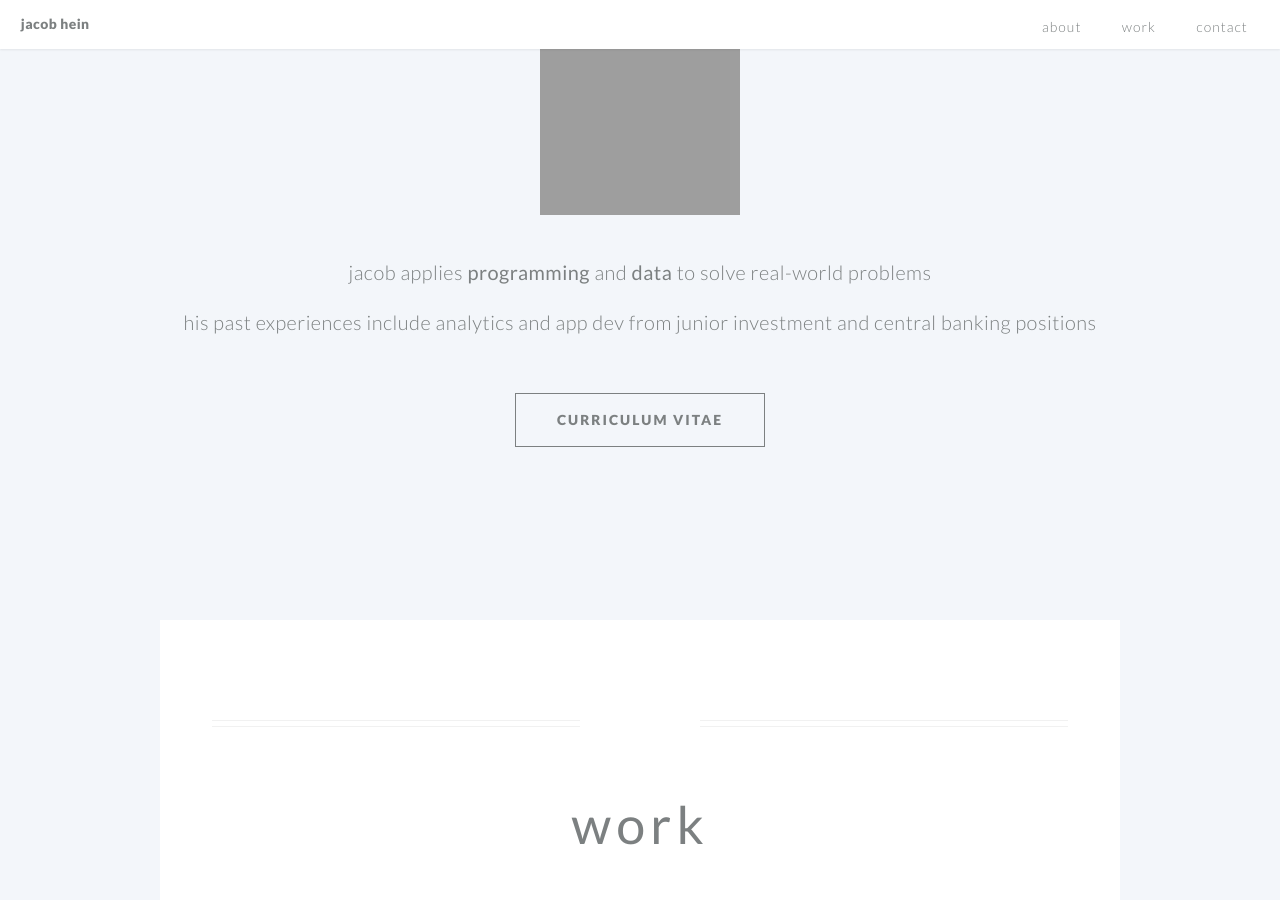
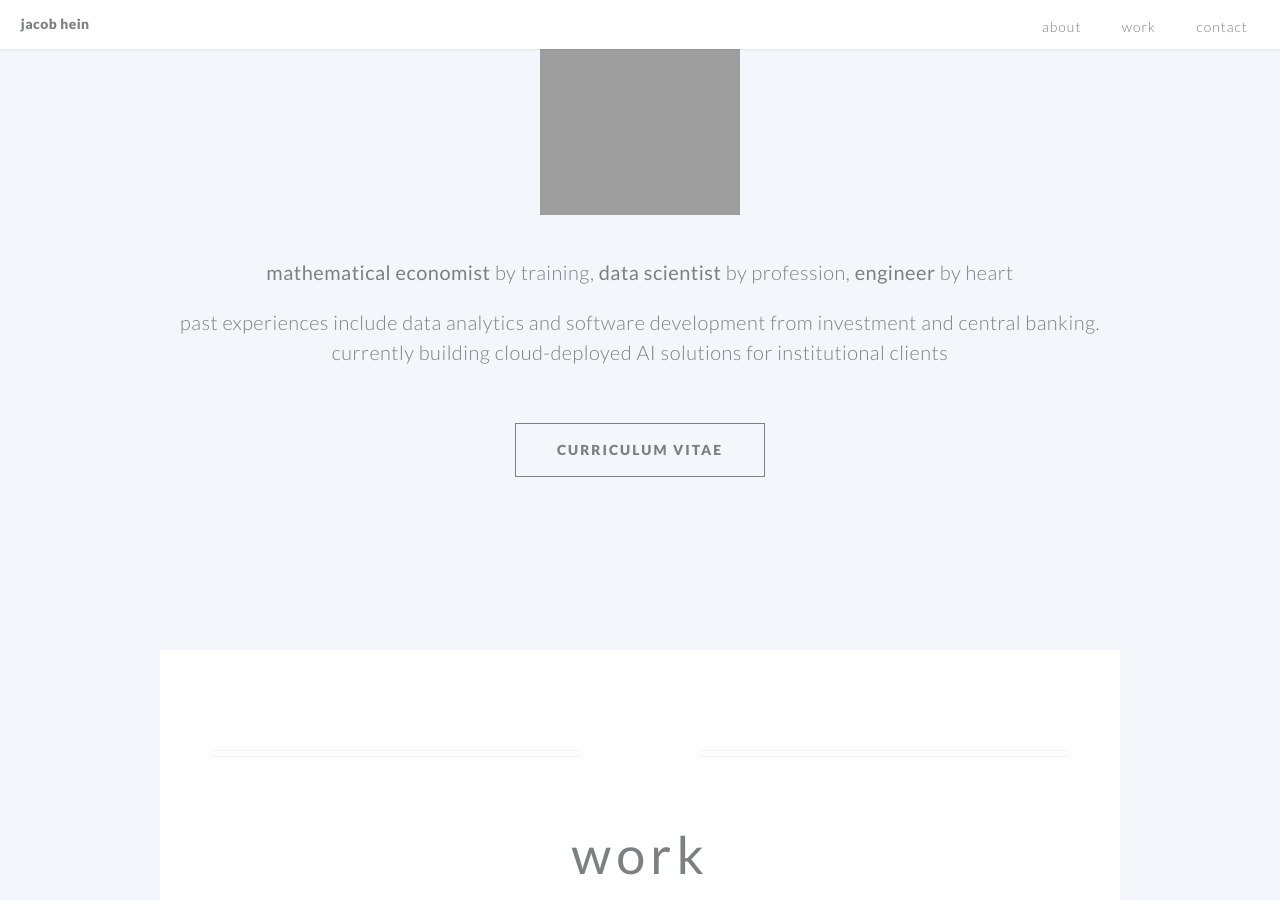
Before and after one commit to jacob-hein/jacobhein.com, a Jekyll site: the page built from index.md, in a window 1280 px wide and 900 px high, scrolled down 854 px. Built offline with Jekyll 4.4.1, drawn with Linux system fonts in a browser that asks for light colours; some of the changed text lies outside the part shown; grey boxes are pictures that could not be loaded.

Commit message:
Update index.md
new frontpage txt

```diff
--- a/index.md
+++ b/index.md
@@ -30,18 +30,18 @@ about_button_label: curriculum vitae # the label on the button
 # By declaring these variables, you can include a portfolio showcasing your work and organize your portfolio's items into a custom layout, all without adding any CSS. In addition, you must 1) create an HTML file in the_includes folder for each project with the text you'd like to display, and 2) create a YAML file in the _data folder describing the order in which each project should be shown and categorized. See `/includes/example.html` and `/_data/work.yml` for examples.
 
 portfolio: work # the heading for your portfolio and title of your YAML file
-portfolio_description: # the projects portfolio of jacob includes programmed applications of machine learning, statistical analysis and econometrics. check out some of them below. check out some of his projects below. a description to be desplayed below the heading and above the content
+portfolio_description: # my past projects include applications of machine learning, statistical analysis and econometrics. check out some of them below. check out some of his projects below. a description to be desplayed below the heading and above the content
 
 # optional CTA section --------------------------------------------------
 
 # By declaring these variables, you can include a CTA section.
 cta: contact # the heading for your CTA section
-cta_description: don't hesitate to reach out # a description to be desplayed below the heading and above the content
+cta_description: reach out # a description to be desplayed below the heading and above the content
 cta_button: mailto:contact@jacobhein.com # a link to an external website or to media
 cta_button_label: email # the label on the button
 
 ---
 [//]: # (write a bit about yourself here his past experiences include data analysis and software development with R, Python and SQL from junior investment and central banking positions.)
-### jacob applies **programming** and **data** to solve real-world problems
+### **mathematical economist** by training, **data scientist** by profession, **engineer** by heart
 
-### his past experiences include analytics and app dev from junior investment and central banking positions
+### past experiences include data analytics and software development from investment and central banking. currently building cloud-deployed AI solutions for institutional clients
```
Also changed, not shown: other parts of index.md (+1 -1 lines).
